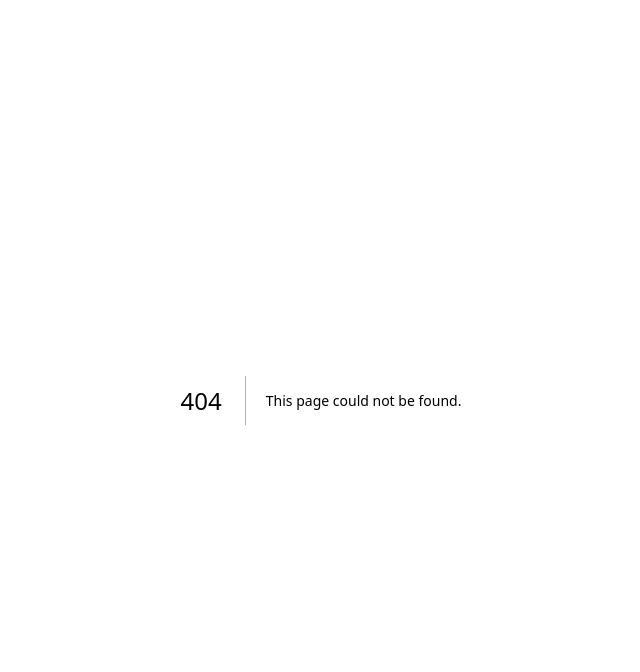
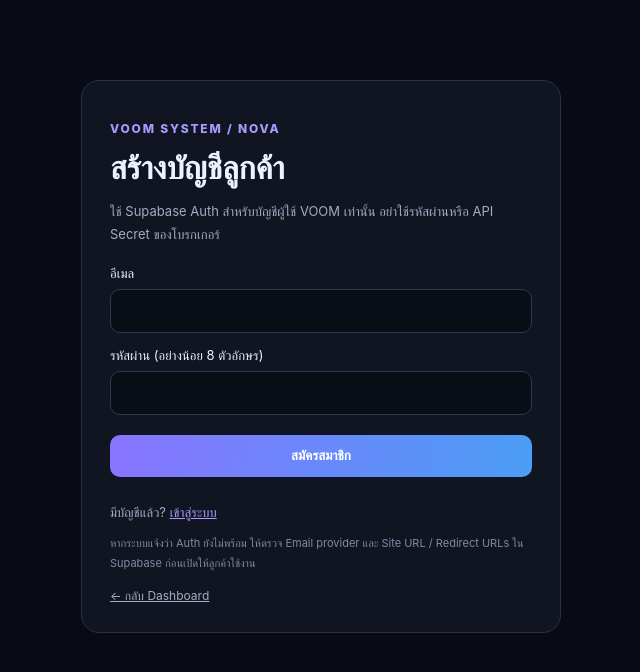
Before and after one commit to vutting895/VOOM_SYSTEM-NOVA-AI, a Next.js app in the folder frontend/: page /signup in a window 1280 px wide. Before the commit this address had no page. Shown: the top 672 px of the page, without its empty margins (319-959 px from the left). Built offline with nearby package versions, Linux system fonts and the light colour scheme.

Commit message:
Add Supabase customer signup page

```diff
--- /dev/null
+++ b/frontend/app/signup/page.jsx
@@ -0,0 +1,59 @@
+'use client';
+
+import { useState } from 'react';
+import Link from 'next/link';
+import { getSupabaseBrowserClient } from '../../lib/supabase-client';
+
+export default function SignupPage() {
+  const [email, setEmail] = useState('');
+  const [password, setPassword] = useState('');
+  const [busy, setBusy] = useState(false);
+  const [notice, setNotice] = useState('');
+
+  async function submit(event) {
+    event.preventDefault();
+    setBusy(true);
+    setNotice('');
+    try {
+      const supabase = getSupabaseBrowserClient();
+      const { data, error } = await supabase.auth.signUp({
+        email: email.trim(),
+        password,
+        options: { emailRedirectTo: `${window.location.origin}/profile` },
+      });
+      if (error) throw error;
+      setNotice(data.session
+        ? 'สมัครสมาชิกสำเร็จ กำลังเปิดหน้าโปรไฟล์…'
+        : 'ส่งคำขอสมัครแล้ว โปรดตรวจอีเมลเพื่อยืนยันบัญชีก่อนเข้าสู่ระบบ');
+      if (data.session) window.location.assign('/profile');
+    } catch (error) {
+      setNotice(error?.message || 'สมัครสมาชิกไม่สำเร็จ กรุณาตรวจการตั้งค่า Auth');
+    } finally {
+      setBusy(false);
+    }
+  }
+
+  return <main style={{minHeight:'100vh',background:'#080b13',color:'#eef2ff',padding:'32px 16px',fontFamily:'Inter,system-ui,sans-serif'}}>
+    <section style={{maxWidth:480,margin:'6vh auto',padding:28,border:'1px solid #293149',borderRadius:18,background:'#111522'}}>
+      <p style={{color:'#a99aff',fontSize:12,letterSpacing:'.15em',fontWeight:800}}>VOOM SYSTEM / NOVA</p>
+      <h1 style={{fontSize:32,margin:'12px 0'}}>สร้างบัญชีลูกค้า</h1>
+      <p style={{color:'#a2adc4',fontSize:13,lineHeight:1.8}}>ใช้ Supabase Auth สำหรับบัญชีผู้ใช้ VOOM เท่านั้น อย่าใช้รหัสผ่านหรือ API Secret ของโบรกเกอร์</p>
+      <form onSubmit={submit}>
+        <label style={{display:'block',marginTop:18,fontSize:13}}>อีเมล
+          <input required type="email" autoComplete="email" value={email} onChange={e=>setEmail(e.target.value)} style={fieldStyle} />
+        </label>
+        <label style={{display:'block',marginTop:14,fontSize:13}}>รหัสผ่าน (อย่างน้อย 8 ตัวอักษร)
+          <input required minLength={8} type="password" autoComplete="new-password" value={password} onChange={e=>setPassword(e.target.value)} style={fieldStyle} />
+        </label>
+        <button disabled={busy} type="submit" style={buttonStyle}>{busy?'กำลังดำเนินการ…':'สมัครสมาชิก'}</button>
+      </form>
+      {notice && <p role="status" aria-live="polite" style={{color:'#e8c982',fontSize:12,lineHeight:1.8,overflowWrap:'anywhere'}}>{notice}</p>}
+      <p style={{fontSize:13,color:'#a2adc4'}}>มีบัญชีแล้ว? <Link href="/login" style={{color:'#a99aff'}}>เข้าสู่ระบบ</Link></p>
+      <p style={{fontSize:11,color:'#7f8aa2',lineHeight:1.8}}>หากระบบแจ้งว่า Auth ยังไม่พร้อม ให้ตรวจ Email provider และ Site URL / Redirect URLs ใน Supabase ก่อนเปิดให้ลูกค้าใช้งาน</p>
+      <Link href="/" style={{color:'#a2adc4',fontSize:12}}>← กลับ Dashboard</Link>
+    </section>
+  </main>;
+}
+
+const fieldStyle = {display:'block',width:'100%',boxSizing:'border-box',marginTop:7,padding:13,borderRadius:10,border:'1px solid #30384e',background:'#090d16',color:'#fff',fontSize:14};
+const buttonStyle = {width:'100%',margin:'20px 0 14px',padding:13,border:0,borderRadius:10,background:'linear-gradient(100deg,#8974ff,#4a9df5)',color:'#fff',fontWeight:800,cursor:'pointer'};
```
